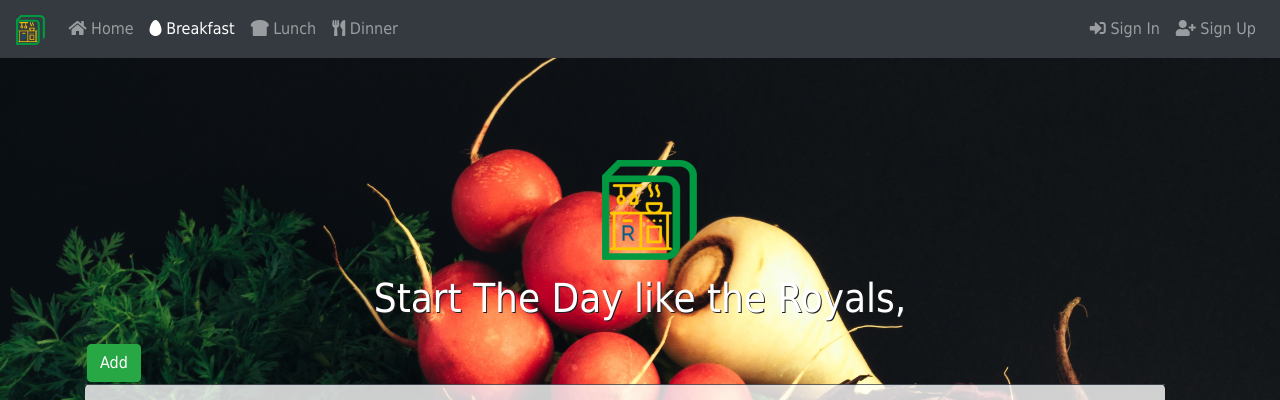
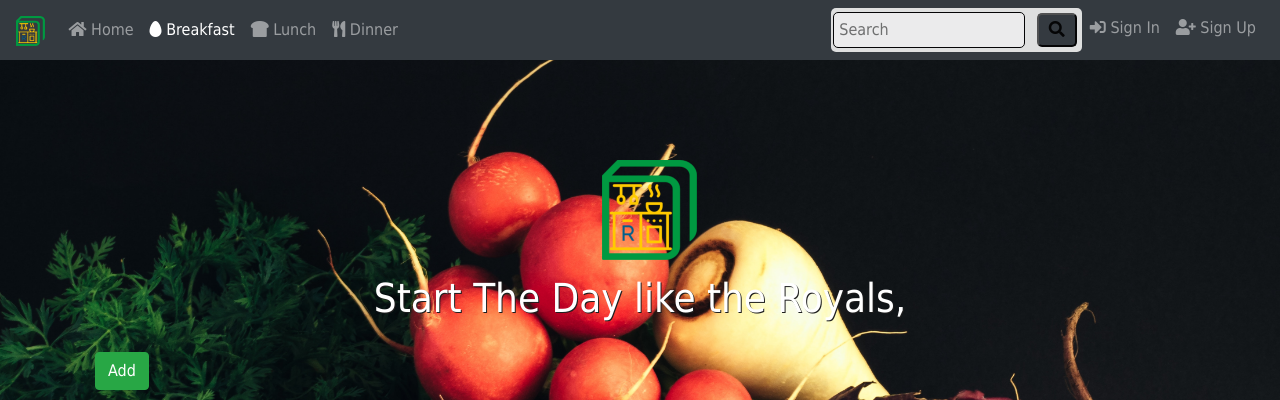
Before and after one commit to humbleafrica-zz/thecookbook, a Django app: page /breakfast/ in a window 1280 px wide. Shown: the top 400 px of the page. Run offline with Django 3.2, Linux system fonts and the light colour scheme; data that the repository does not hold is empty; parts of the project's set-up code (start-up, migrations or seed data) failed here and were passed over; some libraries are stand-ins or nearby versions.

Commit message:
created search bar it doesnt work

```diff
--- a/recipes/models.py
+++ b/recipes/models.py
@@ -135,7 +135,7 @@ class Recipe(models.Model):
     notes = models.TextField(max_length=1500, blank=True)
     country = models.CharField(max_length=50)
     author = models.CharField(max_length=50)
-    likes = models.ManyToManyField(settings.AUTH_USER_MODEL, blank=True, editable = False, related_name='post_likes')
+    likes = models.ManyToManyField(settings.AUTH_USER_MODEL, blank=True, related_name='post_likes')
 
 
     # meta class
--- a/recipes/static/css/style.css
+++ b/recipes/static/css/style.css
@@ -236,6 +236,27 @@ tr td img {
     border-radius: 5px;
 }
 
+.btn{
+    margin:10px;
+}
+
+/*#######search bar styling */
+
+input,
+text {
+    margin: 2px;
+    border: 1px solid #000000;
+    border-radius: 5px;
+    padding:5px;
+}
+
+ .sicon{
+    background-color:#343A40;
+    padding:3px 10px;
+    margin:5px;
+    border-radius:5px;
+}
+
 /*################add recipe view styling######################*/
 
 form {
--- a/recipes/templates/recipes/base.html
+++ b/recipes/templates/recipes/base.html
@@ -1,4 +1,5 @@
 <!DOCTYPE html> {% load static %}
+
 <html lang="en">
 
 <head>
@@ -32,8 +33,12 @@
                 </li>
             </ul>
             <ul class="navbar-nav ml-auto">
+                <form class="searchbar">
+                    <input class="search_input" type="text" name="q" placeholder="Search">
+                    <a href="#" class="search_icon"> <button class="sicon" type='submit'><i class="fas fa-search"> </i></button> </a>
+                </form>
                 {% if user.is_authenticated %}
-                <li class="nav-item nav-link"> <i class="far fa-user"> </i>  {{ user }}</li>
+                <li class="nav-item nav-link"> <i class="far fa-user"> </i> {{ user }}</li>
                 <li class="nav-item">
                     <a class="nav-link" href="{% url 'logout' %}"><i class="fas fa-sign-in-alt"></i> Sign Out </a>
                 </li>
@@ -55,11 +60,7 @@
 </div> {% endblock %} {% block content %} {% endblock %} {%block favourites%}
 <div class="container-fluid row">
     <div class="col-sm favourites">
-        {% for instance in newrecipes %}
-
-        print instance
-
-        {% endfor%}
+        {% for instance in newrecipes %} print instance {% endfor%}
     </div>
     <div class="col-sm favourites">
         Chef's Favourite
--- a/recipes/templates/recipes/breakfast.html
+++ b/recipes/templates/recipes/breakfast.html
@@ -17,7 +17,7 @@
                     </tr>
                 </thead>
                 <tbody>
-                    <a href="/recipes/recipe_add/"><button type="button" class="dbuttons btn btn-success">Add</button></a> {% for instance in object_list %}
+                    <a href=" {% url 'recipe_add' %}"><button type="button" class="dbuttons btn btn-success">Add</button></a> {% for instance in object_list %}
                     <tr>
                         <td data-title="Number">{{ instance.pk }}</td>
                         <td data-title="Name">
@@ -30,9 +30,9 @@
                         <td data-title="Difficulty">{{ instance.difficulty }}</td>
                         <td data-title="Suits">{{ instance.suits }}</td>
                         <td data-title="Cuisine">{{ instance.cuisine }}</td <td>
-                        <a href="/recipes/recipe/preparation/{{ instance.pk }}/"><button type="button" class="dbuttons btn btn-dark">Cook</button></a>
-                        <a href="/recipes/recipe/recipe_update/{{ instance.pk }}/"><button type="button" class="dbuttons btn btn-warning">Edit</button></a>
-                        <a href="/recipes/recipe_delete/{{ instance.pk }}/"><button type="button" class="dbuttons btn btn-danger">Delete</button></a>
+                        <a href="{% url 'preparation' %}/{{ instance.pk }}/"><button type="button" class="dbuttons btn btn-dark">Cook</button></a>
+                        <a href="{% url 'recipe_update' %}/{{ instance.pk }}/"><button type="button" class="dbuttons btn btn-warning">Edit</button></a>
+                        <a href="{% url 'recipe_delete' %}/{{ instance.pk }}/"><button type="button" class="dbuttons btn btn-danger">Delete</button></a>
                         </td>
                     </tr>
                     {% endfor %}
--- a/recipes/templates/recipes/recipe/update.html
+++ b/recipes/templates/recipes/recipe/update.html
@@ -7,7 +7,9 @@
             <div class="row container-fluid delrecipe">
                 {{ form.as_p }}
             </div>
+            <div class="text-right">
             <input class="col btn btn-warning" type="submit" value="Update" />
+            </div>
         </form>
     </div>
 </body>
--- a/recipes/templates/recipes/recipe_add.html
+++ b/recipes/templates/recipes/recipe_add.html
@@ -7,7 +7,9 @@
             <div class="row container-fluid addrecipe">
                 {{ form.as_p }}
             </div>
-            <input class="col btn btn-success" type="submit" value="Save" />
+            <div class="text-right">
+            <input class="btn btn-success" type="submit" value="Save" />
+            </div>
         </form>
     </div>
 </body>
--- a/recipes/templates/registration/reg_form.html
+++ b/recipes/templates/registration/reg_form.html
@@ -7,7 +7,9 @@
             <div class="row container-fluid delrecipe">
                 {{ form.as_p }}
             </div>
-            <input class="col btn btn-success" type="submit" value="Sign Up"/>
+            <div class="text-right">
+                <input class="col-1 btn btn-success" type="submit" value="Sign Up" />
+            </div>
         </form>
     </div>
 </body>
--- a/recipes/views.py
+++ b/recipes/views.py
@@ -3,6 +3,7 @@ from django.utils import timezone #importing the timezone model
 from datetime import datetime, timedelta # import to filter new recipes
 from .models import Recipe #importing the recipe model
 from django.core.urlresolvers import reverse_lazy
+from django.db.models import Q
 from forms import RecipeForm #RawRecipeForm
 from django.contrib.auth.forms import UserCreationForm #import to use the builtin user creation form
 
@@ -146,8 +147,16 @@ def recipe_add(request):
 #return all recipes
 def recipes(request):
     queryset = Recipe.objects.all()
+    query =request.GET.get('q')
+    if query:
+        recipe = Recipe.objects.filter(
+            Q(name__contains=query)|
+            Q(author__contains=query)|
+            Q(country__contains=query)
+            )
     context={
-        "object_list": queryset
+        "object_list": queryset,
+        'search_list': query
     }
     return render(request, 'recipes/all.html', context)
 
```
